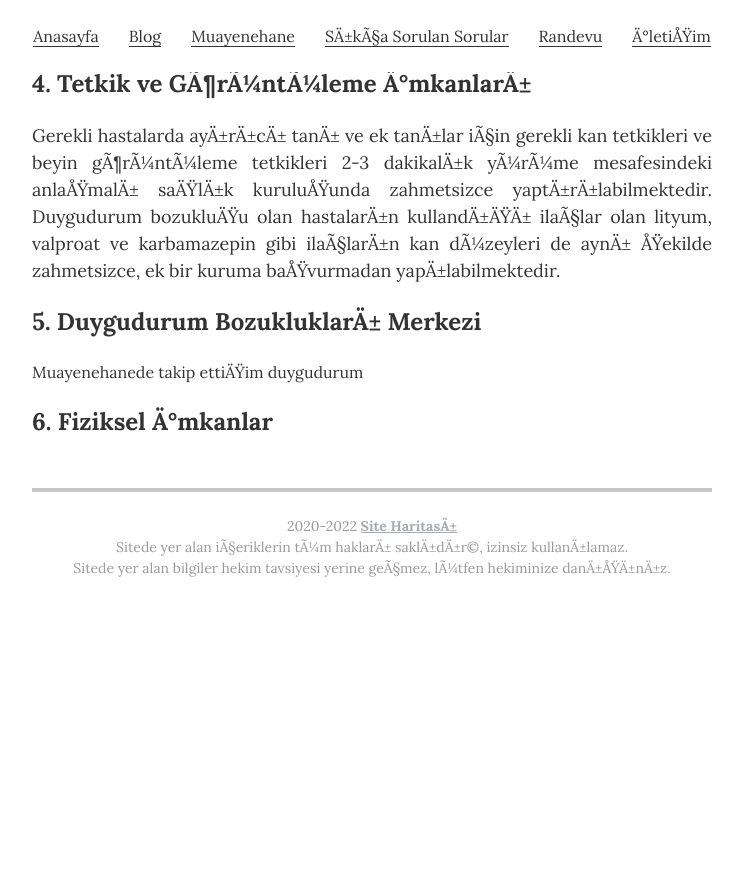
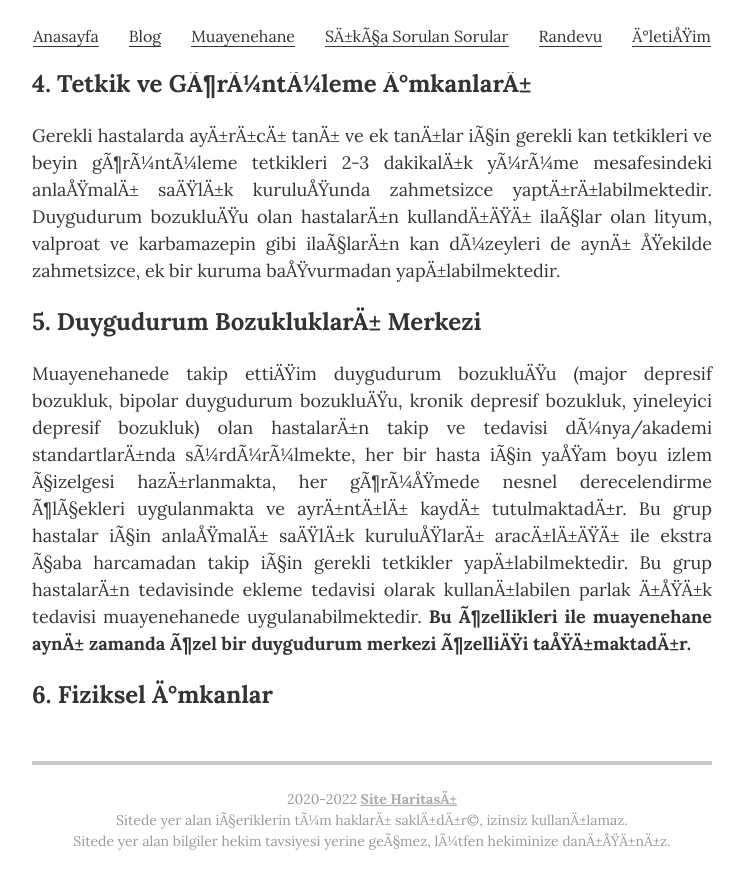
Before and after one commit to ibucgun/ibucgun.github.io, a Jekyll site: the page built from muayenehane.html, in a window 1280 px wide and 900 px high, scrolled down 1417 px. Shown: the top 889 px of the window, without its empty margins (268-1012 px from the left). Built offline with Jekyll 4.4.1, drawn with Linux system fonts in a browser that asks for light colours; before the commit the page ends 2044 px from its top, so only the background shows below that.

Commit message:
Update muayenehane.html

```diff
--- a/muayenehane.html
+++ b/muayenehane.html
@@ -27,6 +27,8 @@ description: Adana Psikiyatri • Muayenehanemizde tüm psikiyatrik hastalıklar
 		Gerekli hastalarda ayırıcı tanı ve ek tanılar için gerekli kan tetkikleri ve beyin görüntüleme tetkikleri 2-3 dakikalık yürüme mesafesindeki anlaşmalı sağlık kuruluşunda zahmetsizce yaptırılabilmektedir. Duygudurum bozukluğu olan hastaların kullandığı ilaçlar olan lityum, valproat ve karbamazepin gibi ilaçların kan düzeyleri de aynı şekilde zahmetsizce, ek bir kuruma başvurmadan yapılabilmektedir.
 		</p>
 		<h2>5. Duygudurum Bozuklukları Merkezi</h2>
-		Muayenehanede takip ettiğim duygudurum
+		<p class="resume-item-copy" style="text-align: justify;font-size: 1.125rem;">
+		Muayenehanede takip ettiğim duygudurum bozukluğu (major depresif bozukluk, bipolar duygudurum bozukluğu, kronik depresif bozukluk, yineleyici depresif bozukluk) olan hastaların takip ve tedavisi dünya/akademi standartlarında sürdürülmekte, her bir hasta için yaşam boyu izlem çizelgesi hazırlanmakta, her görüşmede nesnel derecelendirme ölçekleri uygulanmakta ve ayrıntılı kaydı tutulmaktadır. Bu grup hastalar için anlaşmalı sağlık kuruluşları aracılığı ile ekstra çaba harcamadan takip için gerekli tetkikler yapılabilmektedir. Bu grup hastaların tedavisinde ekleme tedavisi olarak kullanılabilen parlak ışık tedavisi muayenehanede uygulanabilmektedir. <b>Bu özellikleri ile muayenehane aynı zamanda özel bir duygudurum merkezi özelliği taşımaktadır.</b>
+		<p>
 		<h2>6. Fiziksel İmkanlar</h2>
 		</div>
```
